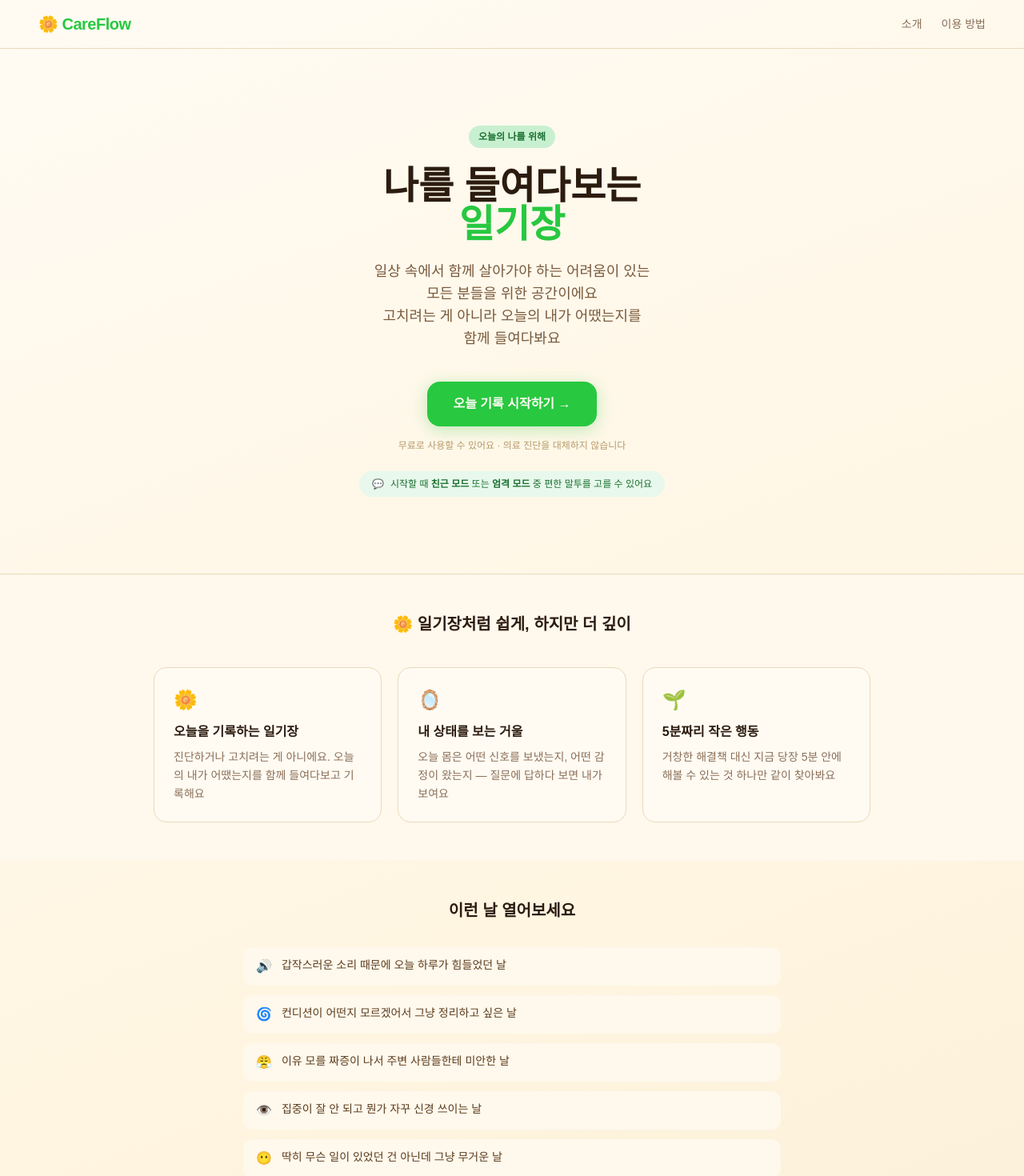
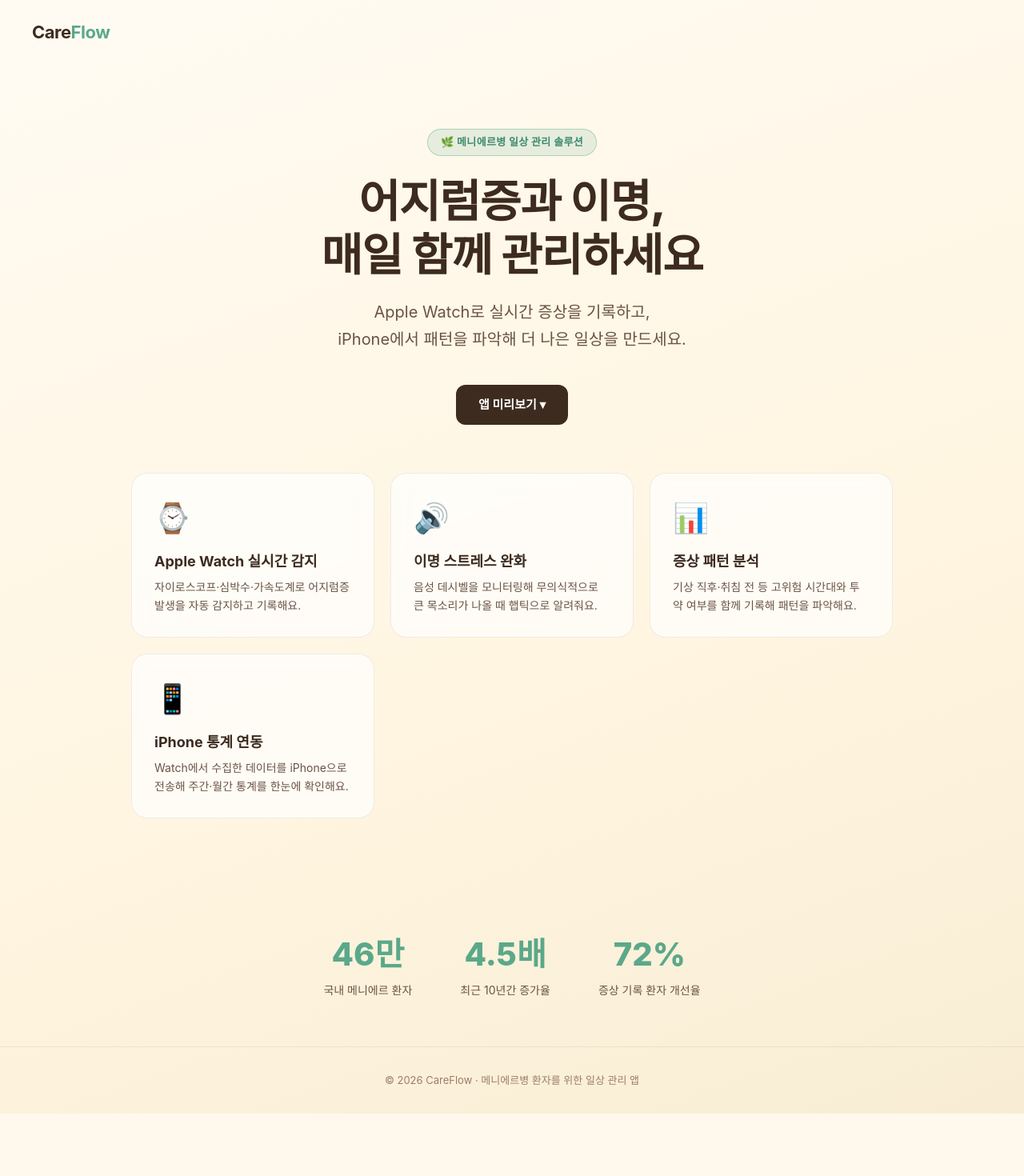
Before and after one commit to Koryoss/Nursinurday, a Next.js app: page / in a window 1280 px wide. Shown: the top 1470 px of the page at 80% size. After the commit the page ends 1392 px from the top, so only its background shows below. Built offline with nearby package versions, Linux system fonts and the light colour scheme.

Commit message:
feat: 홈페이지를 메니에르 랜딩 페이지로 교체 (앱 미리보기 토글)

```diff
--- a/app/page.tsx
+++ b/app/page.tsx
@@ -1,218 +1,169 @@
-// =====================================================
-// 랜딩 페이지 (홈) — 수국 버터크림 v3
-// 소비자 향 — 진단명 나열 없음, 일기장 포지셔닝
-// =====================================================
-import Link from 'next/link'
+'use client'
+
+import { useState } from 'react'
 
 export default function HomePage() {
+  const [previewOpen, setPreviewOpen] = useState(false)
+
   return (
-    <main
-      className="min-h-screen flex flex-col"
-      style={{ background: 'linear-gradient(160deg, #FFFBF3 0%, #FFF5E0 60%, #F8EDD4 100%)' }}
-    >
+    <div style={{
+      background: 'linear-gradient(160deg, #FFFBF3 0%, #FFF5E0 60%, #F8EDD4 100%)',
+      minHeight: '100vh',
+      fontFamily: "-apple-system, 'Apple SD Gothic Neo', 'Noto Sans KR', sans-serif",
+      color: '#3D2B1F',
+    }}>
 
-      {/* ── 헤더 ── */}
-      <header
-        className="flex items-center justify-between px-6 py-4 md:px-12"
-        style={{ borderBottom: '1px solid #EAD9BA' }}
-      >
-        <span style={{ color: '#28C840' }} className="font-bold text-xl tracking-tight">
-          🌼 CareFlow
-        </span>
-        <nav className="hidden md:flex gap-6 text-sm" style={{ color: '#8B6F57' }}>
-          <a href="#about" className="hover:opacity-70 transition-opacity">소개</a>
-          <a href="#how" className="hover:opacity-70 transition-colors">이용 방법</a>
-        </nav>
+      {/* 헤더 */}
+      <header style={{ padding: '24px 40px', display: 'flex', alignItems: 'center', justifyContent: 'space-between' }}>
+        <div style={{ fontSize: '22px', fontWeight: 700, color: '#3D2B1F', letterSpacing: '-0.5px' }}>
+          Care<span style={{ color: '#5BA88A' }}>Flow</span>
+        </div>
       </header>
 
-      {/* ── 히어로 섹션 ── */}
-      <section className="flex-1 flex flex-col items-center justify-center text-center px-6 py-16 md:py-24">
+      {/* 히어로 */}
+      <section style={{ textAlign: 'center', padding: '80px 24px 60px' }}>
+        <div style={{
+          display: 'inline-block',
+          background: 'rgba(91, 168, 138, 0.15)',
+          border: '1px solid rgba(91, 168, 138, 0.4)',
+          color: '#3D8A70',
+          fontSize: '13px',
+          fontWeight: 600,
+          padding: '6px 16px',
+          borderRadius: '20px',
+          marginBottom: '24px',
+          letterSpacing: '0.3px',
+        }}>
+          🌿 메니에르병 일상 관리 솔루션
+        </div>
 
-        {/* 배지 */}
-        <span
-          className="inline-flex items-center gap-1.5 text-xs font-semibold px-3 py-1.5 rounded-full mb-6"
-          style={{ background: '#C8F0D0', color: '#1A7030' }}
-        >
-          오늘의 나를 위해
-        </span>
-
-        {/* 메인 타이틀 */}
-        <h1
-          className="text-3xl md:text-5xl font-bold leading-tight mb-5 max-w-2xl"
-          style={{ color: '#2C1C10' }}
-        >
-          나를 들여다보는<br />
-          <span style={{ color: '#28C840' }}>일기장</span>
+        <h1 style={{
+          fontSize: 'clamp(32px, 6vw, 56px)',
+          fontWeight: 800,
+          lineHeight: 1.2,
+          marginBottom: '20px',
+          letterSpacing: '-1px',
+        }}>
+          어지럼증과 이명,<br />매일 함께 관리하세요
         </h1>
 
-        {/* 서브타이틀 — 질환명 나열 없이 포용적 표현 */}
-        <p
-          className="text-base md:text-lg max-w-md mb-10 leading-loose"
-          style={{ color: '#7A5A3C' }}
-        >
-          일상 속에서 함께 살아가야 하는 어려움이 있는<br />
-          모든 분들을 위한 공간이에요<br />
-          고치려는 게 아니라 오늘의 내가 어땠는지를<br />
-          함께 들여다봐요
+        <p style={{
+          fontSize: 'clamp(16px, 2.5vw, 20px)',
+          color: '#6B5344',
+          lineHeight: 1.7,
+          maxWidth: '560px',
+          margin: '0 auto 40px',
+        }}>
+          Apple Watch로 실시간 증상을 기록하고,<br />
+          iPhone에서 패턴을 파악해 더 나은 일상을 만드세요.
         </p>
 
-        {/* CTA 버튼 */}
-        <Link
-          href="/onboarding"
-          className="inline-flex items-center gap-2 font-semibold px-8 py-4 rounded-2xl text-base transition-all duration-200 hover:-translate-y-0.5"
+        {/* CTA */}
+        <div style={{ display: 'flex', gap: '14px', justifyContent: 'center', flexWrap: 'wrap' }}>
+          <button
+            onClick={() => setPreviewOpen(v => !v)}
             style={{
-            background: '#28C840',
-            color: '#FFFBF3',
-            boxShadow: '0 4px 20px rgba(40, 200, 64, 0.3)',
+              background: '#3D2B1F',
+              color: '#fff',
+              padding: '14px 28px',
+              borderRadius: '12px',
+              fontSize: '15px',
+              fontWeight: 600,
+              border: 'none',
+              cursor: 'pointer',
+              fontFamily: 'inherit',
             }}
           >
-          오늘 기록 시작하기 →
-        </Link>
+            앱 미리보기 {previewOpen ? '▴' : '▾'}
+          </button>
+        </div>
 
-        <p className="mt-4 text-xs" style={{ color: '#B89A6A' }}>
-          무료로 사용할 수 있어요 · 의료 진단을 대체하지 않습니다
-        </p>
-
-        {/* 모드 선택 힌트 */}
-        <div
-          className="mt-6 flex items-center gap-2 text-xs rounded-full px-4 py-2"
-          style={{ background: '#E8F8EC', color: '#1A7030' }}
-        >
-          <span>💬</span>
-          <span>시작할 때 <strong>친근 모드</strong> 또는 <strong>엄격 모드</strong> 중 편한 말투를 고를 수 있어요</span>
+        {/* 미리보기 패널 */}
+        {previewOpen && (
+          <div style={{ display: 'flex', gap: '12px', justifyContent: 'center', flexWrap: 'wrap', marginTop: '24px' }}>
+            <a href="careflow_dashboard_mockup.html" style={previewLinkStyle}>📊 대시보드</a>
+            <a href="careflow_calendar.html" style={previewLinkStyle}>📅 캘린더</a>
+            <a href="careflow_chat_states.html" style={previewLinkStyle}>💬 채팅 상태</a>
           </div>
+        )}
       </section>
 
-      {/* ── 특징 섹션 ── */}
-      <section
-        id="about"
-        className="px-6 py-12 md:px-12"
-        style={{ background: '#FFF8EC', borderTop: '1px solid #EAD9BA' }}
-      >
-        <div className="max-w-4xl mx-auto">
-          <h2
-            className="text-xl font-bold text-center mb-10"
-            style={{ color: '#2C1C10' }}
-          >
-            🌼 일기장처럼 쉽게, 하지만 더 깊이
-          </h2>
-
-          <div className="grid grid-cols-1 md:grid-cols-3 gap-5">
+      {/* 기능 카드 */}
+      <section style={{
+        display: 'grid',
+        gridTemplateColumns: 'repeat(auto-fit, minmax(260px, 1fr))',
+        gap: '20px',
+        maxWidth: '1000px',
+        margin: '0 auto',
+        padding: '0 24px 80px',
+      }}>
         {features.map((f, i) => (
-              <div
-                key={i}
-                className="rounded-2xl p-6 text-left"
-                style={{ background: '#FFFBF3', border: '1px solid #EAD9BA' }}
-              >
-                <div className="text-2xl mb-3">{f.icon}</div>
-                <h3 className="font-semibold mb-2 text-base" style={{ color: '#2C1C10' }}>
-                  {f.title}
-                </h3>
-                <p className="text-sm leading-relaxed" style={{ color: '#8B6F57' }}>
-                  {f.desc}
-                </p>
+          <div key={i} style={{
+            background: 'rgba(255,255,255,0.7)',
+            backdropFilter: 'blur(10px)',
+            border: '1px solid rgba(61,43,31,0.08)',
+            borderRadius: '20px',
+            padding: '28px',
+          }}>
+            <div style={{ fontSize: '36px', marginBottom: '14px' }}>{f.icon}</div>
+            <div style={{ fontSize: '18px', fontWeight: 700, marginBottom: '8px' }}>{f.title}</div>
+            <div style={{ fontSize: '14px', color: '#6B5344', lineHeight: 1.6 }}>{f.desc}</div>
           </div>
         ))}
-          </div>
-        </div>
       </section>
 
-      {/* ── 이런 날 열어보세요 ── */}
-      <section className="px-6 py-12 md:px-12">
-        <div className="max-w-2xl mx-auto">
-          <h2 className="text-xl font-bold text-center mb-8" style={{ color: '#2C1C10' }}>
-            이런 날 열어보세요
-          </h2>
-          <div className="space-y-3">
-            {situations.map((s, i) => (
-              <div
-                key={i}
-                className="flex items-start gap-3 rounded-xl px-4 py-3 text-sm"
-                style={{ background: '#FFF8EC', color: '#5C3D1E' }}
-              >
-                <span className="text-base flex-shrink-0">{s.icon}</span>
-                <span>{s.text}</span>
+      {/* 통계 */}
+      <section style={{
+        display: 'flex',
+        justifyContent: 'center',
+        gap: '60px',
+        padding: '60px 24px',
+        flexWrap: 'wrap',
+        maxWidth: '800px',
+        margin: '0 auto',
+      }}>
+        {stats.map((s, i) => (
+          <div key={i} style={{ textAlign: 'center' }}>
+            <div style={{ fontSize: '40px', fontWeight: 800, color: '#5BA88A' }}>{s.num}</div>
+            <div style={{ fontSize: '14px', color: '#6B5344', marginTop: '4px' }}>{s.label}</div>
           </div>
         ))}
-          </div>
-        </div>
       </section>
 
-      {/* ── 이용 방법 ── */}
-      <section
-        id="how"
-        className="px-6 py-12 md:px-12"
-        style={{ background: '#FFF8EC', borderTop: '1px solid #EAD9BA' }}
-      >
-        <div className="max-w-2xl mx-auto text-center">
-          <h2 className="text-xl font-bold mb-8" style={{ color: '#2C1C10' }}>
-            이용 방법
-          </h2>
-          <div className="space-y-4">
-            {steps.map((s, i) => (
-              <div key={i} className="flex items-start gap-4 text-left">
-                <span
-                  className="flex-shrink-0 w-7 h-7 rounded-full text-sm font-bold flex items-center justify-center"
-                  style={{ background: '#28C840', color: '#FFFBF3' }}
-                >
-                  {i + 1}
-                </span>
-                <p className="text-sm pt-0.5" style={{ color: '#5C3D1E' }}>{s}</p>
+      {/* 푸터 */}
+      <footer style={{
+        textAlign: 'center',
+        padding: '32px',
+        fontSize: '13px',
+        color: '#9B7D6A',
+        borderTop: '1px solid rgba(61,43,31,0.08)',
+      }}>
+        © 2026 CareFlow · 메니에르병 환자를 위한 일상 관리 앱
+      </footer>
     </div>
-            ))}
-          </div>
-
-          <Link
-            href="/onboarding"
-            className="mt-10 inline-block font-semibold px-6 py-3 rounded-xl transition-opacity hover:opacity-80"
-            style={{ background: '#28C840', color: '#FFFBF3' }}
-          >
-            바로 시작하기
-          </Link>
-        </div>
-      </section>
-
-      {/* ── 푸터 ── */}
-      <footer
-        className="px-6 py-6 text-center text-xs"
-        style={{ borderTop: '1px solid #EAD9BA', color: '#B89A6A' }}
-      >
-        CareFlow v0.1 · 의료 진단·처방을 대체하지 않습니다 · 약물 문의: 의약품안전나라 karp.drugsafe.or.kr
-      </footer>
-    </main>
   )
 }
 
-// ─ 데이터 ─
+const previewLinkStyle: React.CSSProperties = {
+  background: '#fff',
+  border: '1px solid rgba(61,43,31,0.12)',
+  color: '#3D2B1F',
+  padding: '12px 22px',
+  borderRadius: '10px',
+  fontSize: '14px',
+  fontWeight: 600,
+  textDecoration: 'none',
+}
+
 const features = [
-  {
-    icon: '🌼',
-    title: '오늘을 기록하는 일기장',
-    desc: '진단하거나 고치려는 게 아니에요. 오늘의 내가 어땠는지를 함께 들여다보고 기록해요',
-  },
-  {
-    icon: '🪞',
-    title: '내 상태를 보는 거울',
-    desc: '오늘 몸은 어떤 신호를 보냈는지, 어떤 감정이 왔는지 — 질문에 답하다 보면 내가 보여요',
-  },
-  {
-    icon: '🌱',
-    title: '5분짜리 작은 행동',
-    desc: '거창한 해결책 대신 지금 당장 5분 안에 해볼 수 있는 것 하나만 같이 찾아봐요',
-  },
+  { icon: '⌚', title: 'Apple Watch 실시간 감지', desc: '자이로스코프·심박수·가속도계로 어지럼증 발생을 자동 감지하고 기록해요.' },
+  { icon: '🔊', title: '이명 스트레스 완화', desc: '음성 데시벨을 모니터링해 무의식적으로 큰 목소리가 나올 때 햅틱으로 알려줘요.' },
+  { icon: '📊', title: '증상 패턴 분석', desc: '기상 직후·취침 전 등 고위험 시간대와 투약 여부를 함께 기록해 패턴을 파악해요.' },
+  { icon: '📱', title: 'iPhone 통계 연동', desc: 'Watch에서 수집한 데이터를 iPhone으로 전송해 주간·월간 통계를 한눈에 확인해요.' },
 ]
 
-const situations = [
-  { icon: '🔊', text: '갑작스러운 소리 때문에 오늘 하루가 힘들었던 날' },
-  { icon: '🌀', text: '컨디션이 어떤지 모르겠어서 그냥 정리하고 싶은 날' },
-  { icon: '😤', text: '이유 모를 짜증이 나서 주변 사람들한테 미안한 날' },
-  { icon: '👁️', text: '집중이 잘 안 되고 뭔가 자꾸 신경 쓰이는 날' },
-  { icon: '😶', text: '딱히 무슨 일이 있었던 건 아닌데 그냥 무거운 날' },
+const stats = [
+  { num: '46만', label: '국내 메니에르 환자' },
+  { num: '4.5배', label: '최근 10년간 증가율' },
+  { num: '72%', label: '증상 기록 환자 개선율' },
 ]
-
-const steps = [
-  '말투 선택 — 친근 모드(반말)와 엄격 모드(존댓말) 중 편한 걸 고르세요',
-  '오늘 어땠는지 자유롭게 이야기해요. 형식 없이 생각나는 대로요',
-  '몸·감정·관계 어디서 신호가 왔는지 같이 들여다봐요',
-  '지금 할 수 있는 작은 것 하나를 같이 찾아요',
-]
```
Lines whose indentation alone changed are shown as unchanged.
